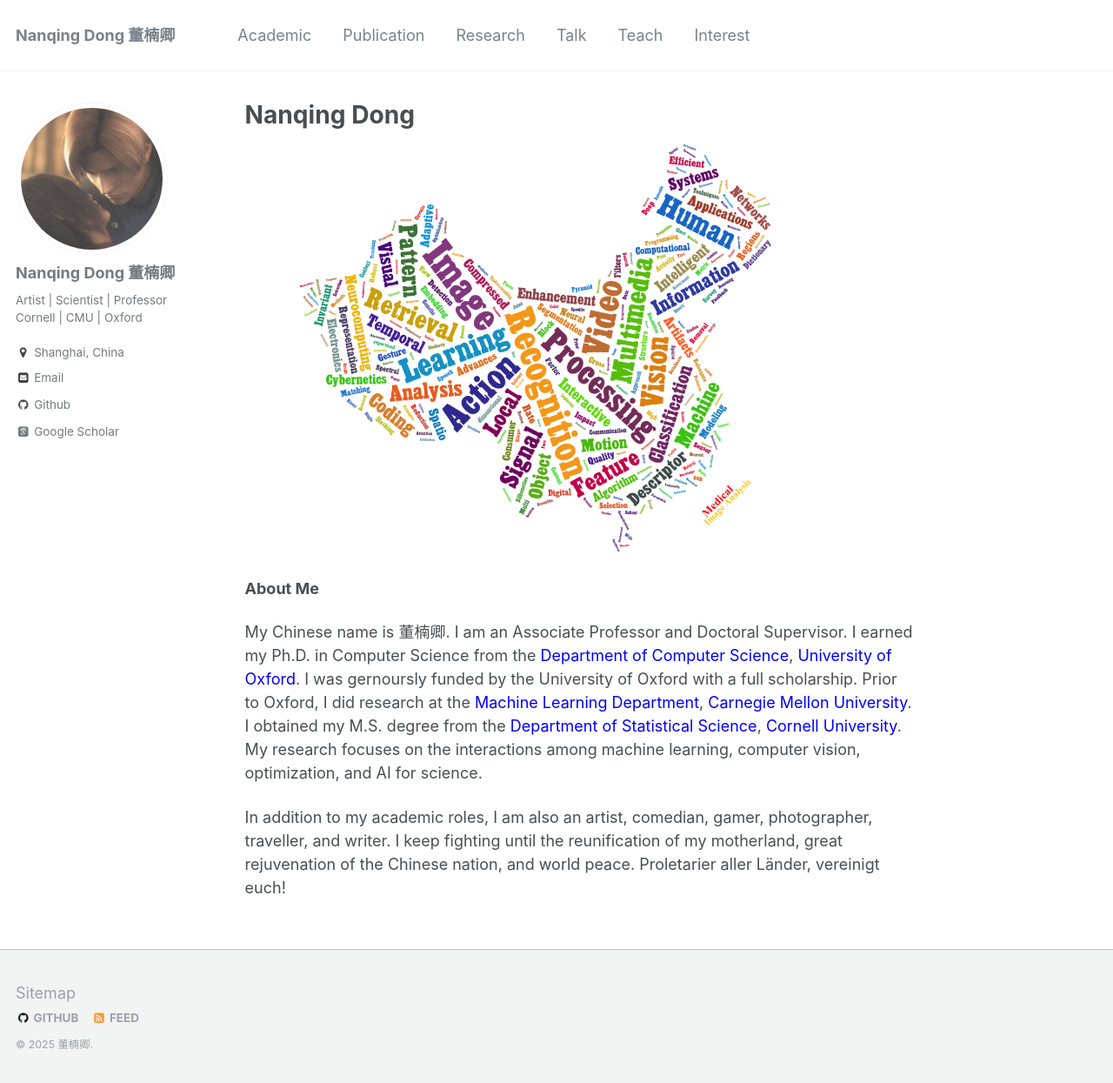
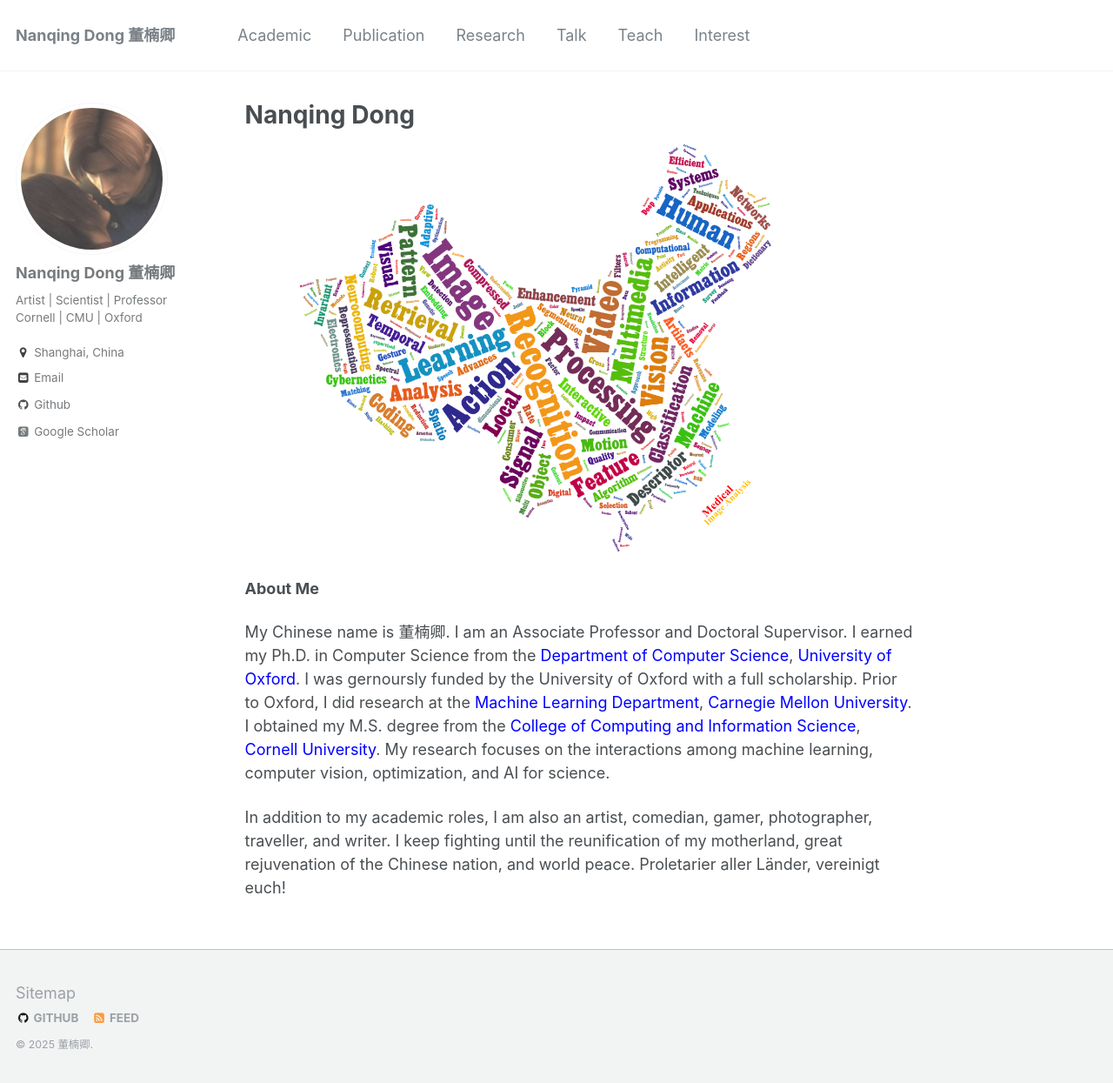
Before and after one commit to eveningdong/eveningdong.github.io, a Jekyll site: the page built from _pages/about.md, in a window 1280 px wide and 1246 px high. Shown: the whole window at 87% size. Built offline with Jekyll 4.4.1, drawn with Linux system fonts in a browser that asks for light colours; some web fonts are replaced.

Commit message:
Update about.md

```diff
--- a/_pages/about.md
+++ b/_pages/about.md
@@ -12,7 +12,7 @@ redirect_from:
 
 **About Me**
 
-My Chinese name is 董楠卿. I am an Associate Professor and Doctoral Supervisor. I earned my Ph.D. in Computer Science from the [<span style="color:blue">Department of Computer Science</span>](http://www.cs.ox.ac.uk), [<span style="color:blue">University of Oxford</span>](http://www.ox.ac.uk). I was gernoursly funded by the University of Oxford with a full scholarship. Prior to Oxford, I did research at the [<span style="color:blue">Machine Learning Department</span>](https://www.ml.cmu.edu), [<span style="color:blue">Carnegie Mellon University</span>](https://www.cmu.edu). I obtained my M.S. degree from the [<span style="color:blue">Department of Statistical Science</span>](https://stat.cornell.edu), [<span style="color:blue">Cornell University</span>](https://www.cornell.edu). My research focuses on the interactions among machine learning, computer vision, optimization, and AI for science.
+My Chinese name is 董楠卿. I am an Associate Professor and Doctoral Supervisor. I earned my Ph.D. in Computer Science from the [<span style="color:blue">Department of Computer Science</span>](http://www.cs.ox.ac.uk), [<span style="color:blue">University of Oxford</span>](http://www.ox.ac.uk). I was gernoursly funded by the University of Oxford with a full scholarship. Prior to Oxford, I did research at the [<span style="color:blue">Machine Learning Department</span>](https://www.ml.cmu.edu), [<span style="color:blue">Carnegie Mellon University</span>](https://www.cmu.edu). I obtained my M.S. degree from the [<span style="color:blue">College of Computing and Information Science</span>](https://cis.cornell.edu/), [<span style="color:blue">Cornell University</span>](https://www.cornell.edu). My research focuses on the interactions among machine learning, computer vision, optimization, and AI for science.
 
 In addition to my academic roles, I am also an artist, comedian, gamer, photographer, traveller, and writer. I keep fighting until the reunification of my motherland, great rejuvenation of the Chinese nation, and world peace. Proletarier aller Länder, vereinigt euch!
 
```
